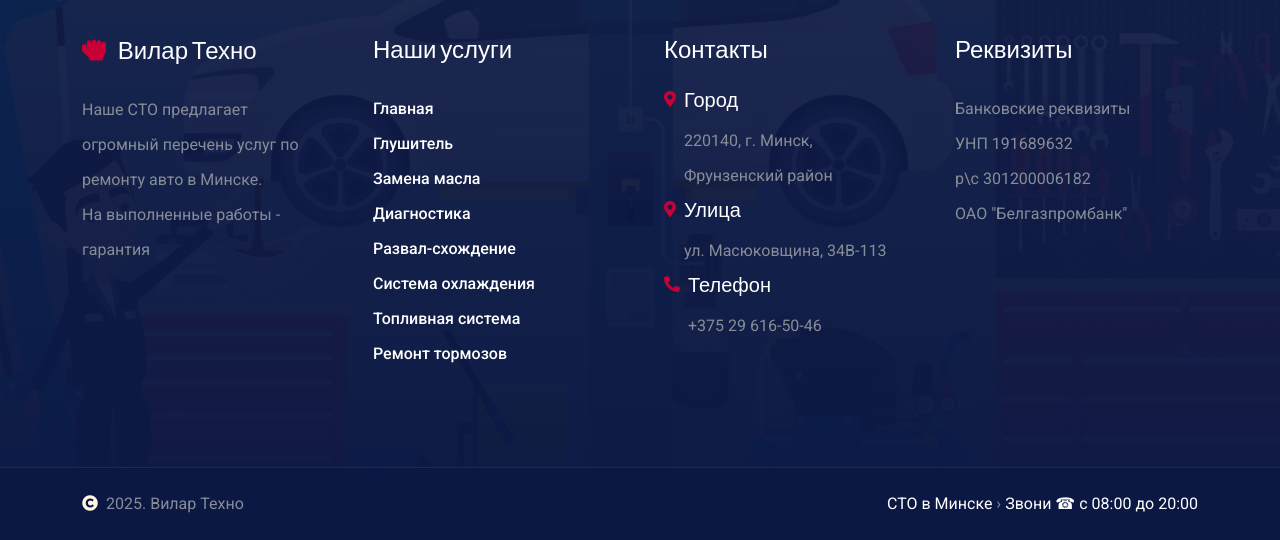
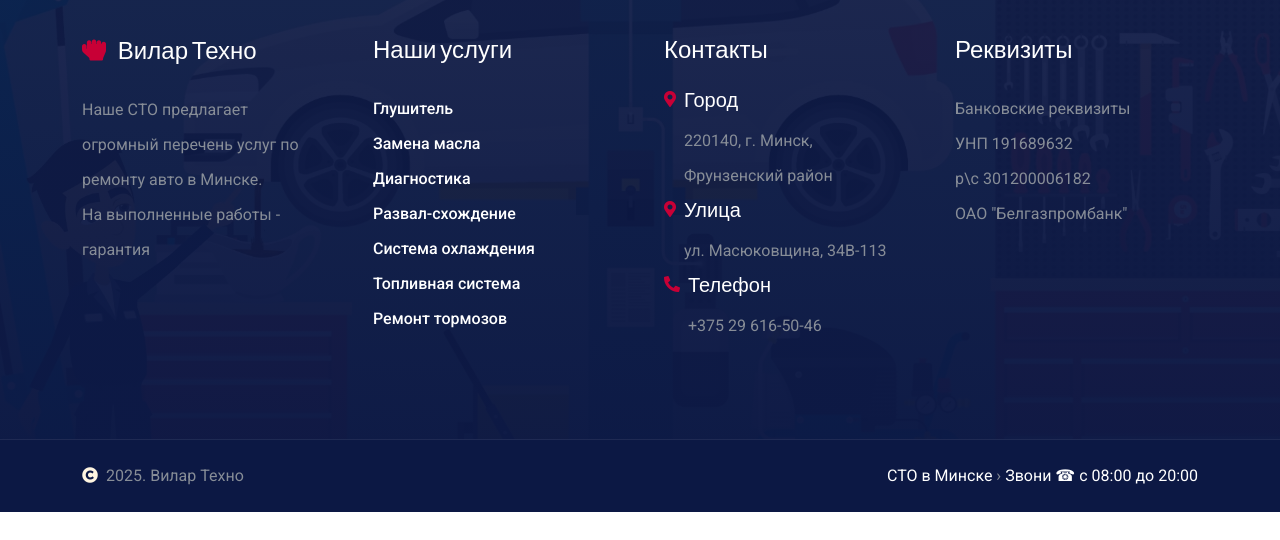
Before and after one commit to avtoservice/avtoservice.github.io, a plain HTML site: page uslugi/glushitel/audi.html in a window 1280 px wide. Shown: the part 4654-5194 px from the top of the page. After the commit the page ends 5166 px from the top, so only its background shows below. Drawn offline with Linux system fonts and the light colour scheme.

Commit message:
Add files via upload

```diff
--- a/uslugi/glushitel/audi.html
+++ b/uslugi/glushitel/audi.html
@@ -509,7 +509,7 @@
                     <div class="col-md-6 col-lg-6 col-xl-3">
                         <div class="footer-item">
                             <h4 class="text-white mb-4"> Наши услуги</h4>
-                            <a href="/" rel="nofollow"> Главная</a>
+
                             <a href="/remont-vihlop.html"> Глушитель</a>
                             <a href="/zamena-masla.html"> Замена масла</a>
                             <a href="/diagnostika.html"> Диагностика</a>
```
Also changed, not shown: uslugi/glushitel/bmw.html (+1 -1 lines), uslugi/glushitel/citroen.html (+1 -1 lines), uslugi/glushitel/ford.html (+1 -1 lines), uslugi/glushitel/geely.html (+1 -1 lines), uslugi/glushitel/honda.html (+1 -1 lines), uslugi/glushitel/kia.html (+1 -1 lines), uslugi/glushitel/lada.html (+1 -1 lines), uslugi/glushitel/mazda.html (+1 -1 lines), uslugi/glushitel/nissan.html (+1 -1 lines), uslugi/glushitel/opel.html (+1 -1 lines), uslugi/glushitel/peugeot.html (+1 -1 lines), uslugi/glushitel/renault.html (+1 -1 lines), uslugi/glushitel/skoda.html (+1 -1 lines), uslugi/glushitel/toyota.html (+1 -1 lines), 2 more files.
